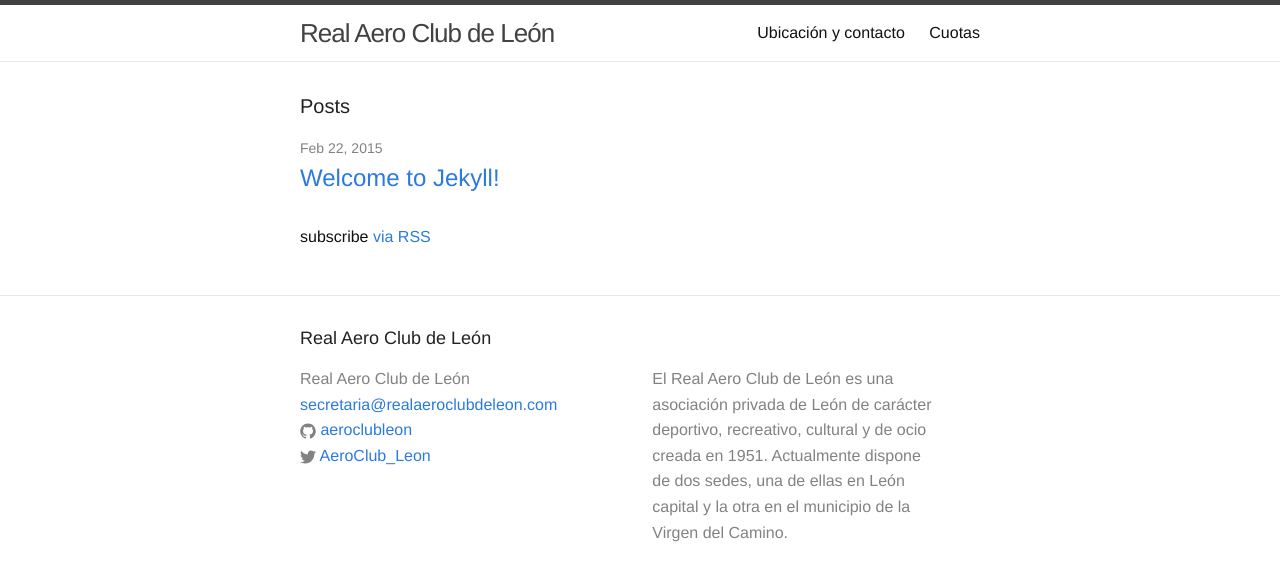
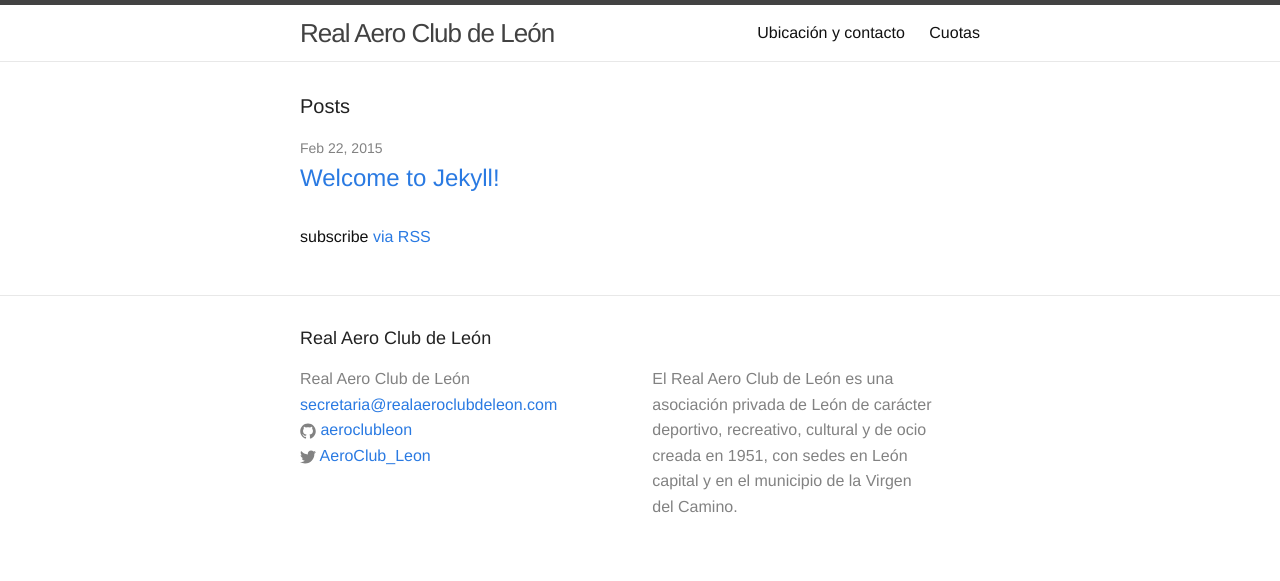
Before and after one commit to aeroclubleon/aeroclubleon.github.io, a Jekyll site: the page built from index.html, in a window 1280 px wide. Shown: the top 581 px of the page. Built offline with Jekyll 4.4.1, drawn with Linux system fonts in a browser that asks for light colours.

Commit message:
Acortada la descripcion del pie

```diff
--- a/_config.yml
+++ b/_config.yml
@@ -3,8 +3,8 @@
 email: secretaria@realaeroclubdeleon.com
 description: > # this means to ignore newlines until "baseurl:"
   El Real Aero Club de León es una asociación privada de León de carácter deportivo,
-  recreativo, cultural y de ocio creada en 1951. Actualmente dispone de dos sedes,
-  una de ellas en León capital y la otra en el municipio de la Virgen del Camino.
+  recreativo, cultural y de ocio creada en 1951, con sedes en León capital y
+  en el municipio de la Virgen del Camino.
 baseurl: "" # the subpath of your site, e.g. /blog/
 url: "http://yourdomain.com" # the base hostname & protocol for your site
 twitter_username: AeroClub_Leon
```
Also changed, not shown: 1 other file.
